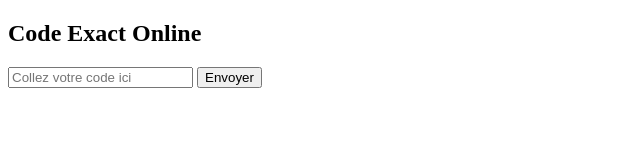
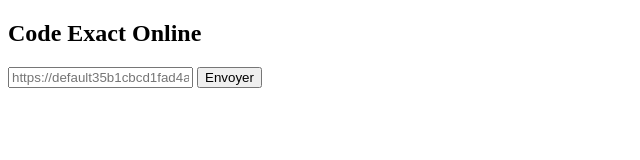
Before and after one commit to ClemBZH29/Exact_Connector, a plain HTML site: page Index.html in a window 1280 px wide. Shown: the full height of the page, 0-640 px from the left. Drawn offline with Linux system fonts and the light colour scheme.

Commit message:
Update Index.html

```diff
--- a/Index.html
+++ b/Index.html
@@ -2,7 +2,7 @@
 <html>
 <body>
     <h2>Code Exact Online</h2>
-    <input type="text" id="code" placeholder="Collez votre code ici">
+    <input type="text" id="code" placeholder="https://default35b1cbcd1fad4a24a797af44df3982.e3.environment.api.powerplatform.com:443/powerautomate/automations/direct/workflows/cda3a683bad442d489b806f3b8088c4f/triggers/manual/paths/invoke/?api-version=1">
     <button onclick="envoyerCode()">Envoyer</button>
 
     <script>
@@ -16,4 +16,5 @@
     }
     </script>
 </body>
+
 </html>
```
